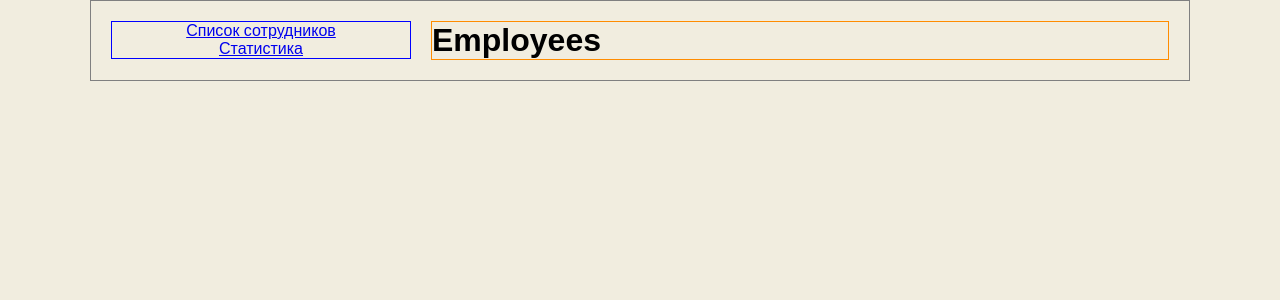
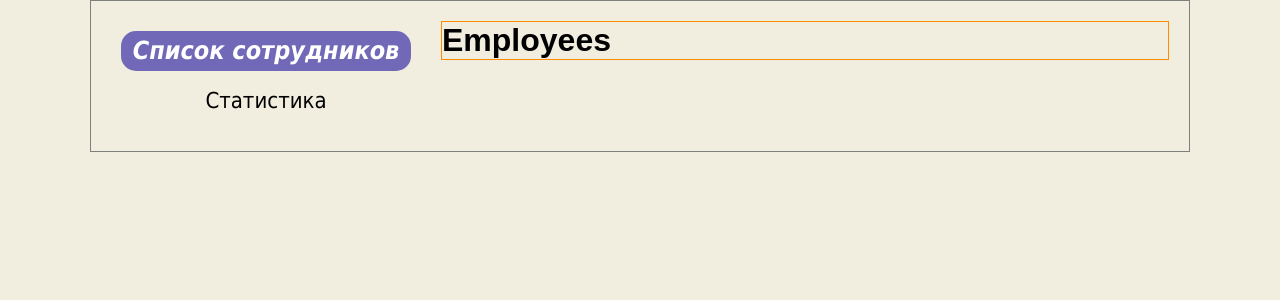
Before and after one commit to NathanBailie/EmployeeTable, a Vue app: page / in a window 1280 px wide. Shown: the top 300 px of the page. Built offline with nearby package versions, Linux system fonts and the light colour scheme.

Commit message:
made the left aside bar

```diff
--- a/package.json
+++ b/package.json
@@ -12,6 +12,8 @@
     "sass": "^1.63.5",
     "uuid": "^9.0.0",
     "vue": "^2.7.14",
+    "vue-class-component": "^7.2.6",
+    "vue-property-decorator": "^9.1.2",
     "vue-router": "^3.6.5",
     "vuex": "^3.6.2"
   },
--- a/src/components/AsideMenu/AsideMenu.vue
+++ b/src/components/AsideMenu/AsideMenu.vue
@@ -1,18 +1,29 @@
-<script>
+<script lang="ts">
 import "./asideMenu.scss";
+import { Component, Prop, Vue } from "vue-property-decorator";
 
-export default {
-  name: "AsideMenu",
-};
+@Component
+export default class AsideMenu extends Vue {
+  @Prop({ type: String })
+  componentToView!: string;
+}
 </script>
 
 <template>
   <div class="asideMenu">
     <span>
-      <router-link to="/employees">Список сотрудников</router-link>
+      <router-link
+        to="/employees"
+        :class="componentToView === 'employees' ? 'active' : null"
+        >Список сотрудников</router-link
+      >
     </span>
     <span>
-      <router-link to="/statistics">Статистика</router-link>
+      <router-link
+        to="/statistics"
+        :class="componentToView === 'statistics' ? 'active' : null"
+        >Статистика</router-link
+      >
     </span>
   </div>
 </template>
--- a/src/components/AsideMenu/asideMenu.scss
+++ b/src/components/AsideMenu/asideMenu.scss
@@ -2,6 +2,41 @@
   width: 100%;
   display: flex;
   flex-direction: column;
+  gap: 10px;
   align-items: center;
-  border: 1px solid blue;
+  padding: 10px;
+
+  span {
+    width: 100%;
+    display: flex;
+    justify-content: center;
+    align-items: center;
+
+
+    a {
+      width: 100%;
+      text-decoration: none;
+      text-align: center;
+      color: black;
+      font-family: tahoma;
+      font-size: 22px;
+      line-height: 30px;
+      cursor: pointer;
+      user-select: none;
+      border-radius: 15px;
+      padding: 5px 10px;
+
+      &.active {
+        font-size: 25px;
+        font-style: italic;
+        background: #7169b7;
+        color: white;
+        font-weight: bold;
+      }
+
+      &:hover {
+        font-weight: bold;
+      }
+    }
+  }
 }
--- a/src/components/TableContainer/TableContainer.vue
+++ b/src/components/TableContainer/TableContainer.vue
@@ -20,13 +20,15 @@ export default {
 <template>
   <div class="tableContainer">
     <div class="tableContainer__leftSideBar">
-      <AsideMenu />
+      <AsideMenu :componentToView="this.componentToView" />
     </div>
     <div class="tableContainer__main">
-      <template v-if="componentToView === 'employees'"><Employees /></template>
-      <template v-if="componentToView === 'statistics'"
-        ><Statistics
-      /></template>
+      <template v-if="componentToView === 'employees'">
+        <Employees />
+      </template>
+      <template v-if="componentToView === 'statistics'">
+        <Statistics />
+      </template>
     </div>
   </div>
 </template>
--- a/src/components/TableContainer/tableContainer.scss
+++ b/src/components/TableContainer/tableContainer.scss
@@ -5,7 +5,7 @@
   gap: 20px;
 
   &__leftSideBar {
-    width: 300px;
+    width: 310px;
   }
 
   &__main {
```
Also changed, not shown: 1 other file (tests, documents, lock files or other folders).
